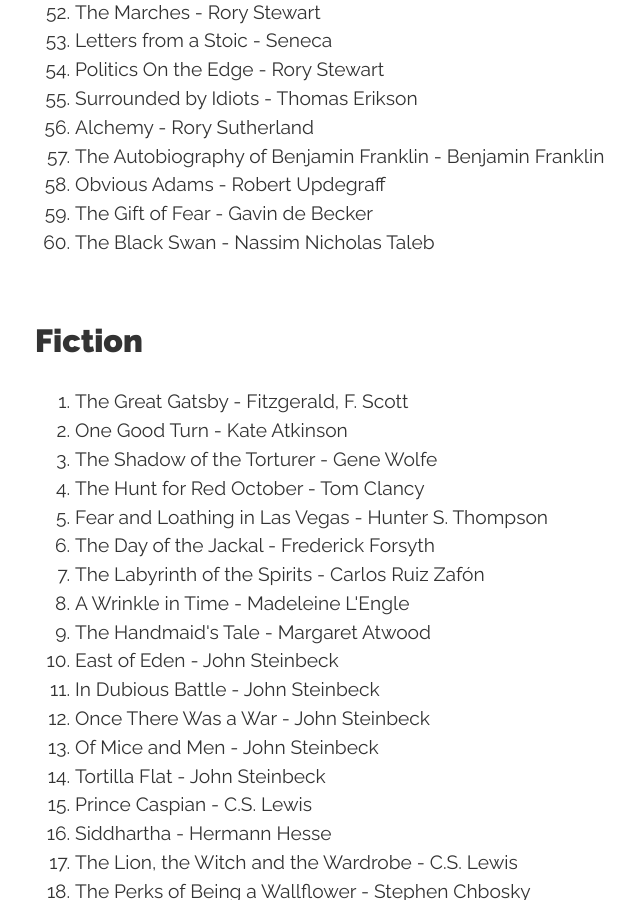
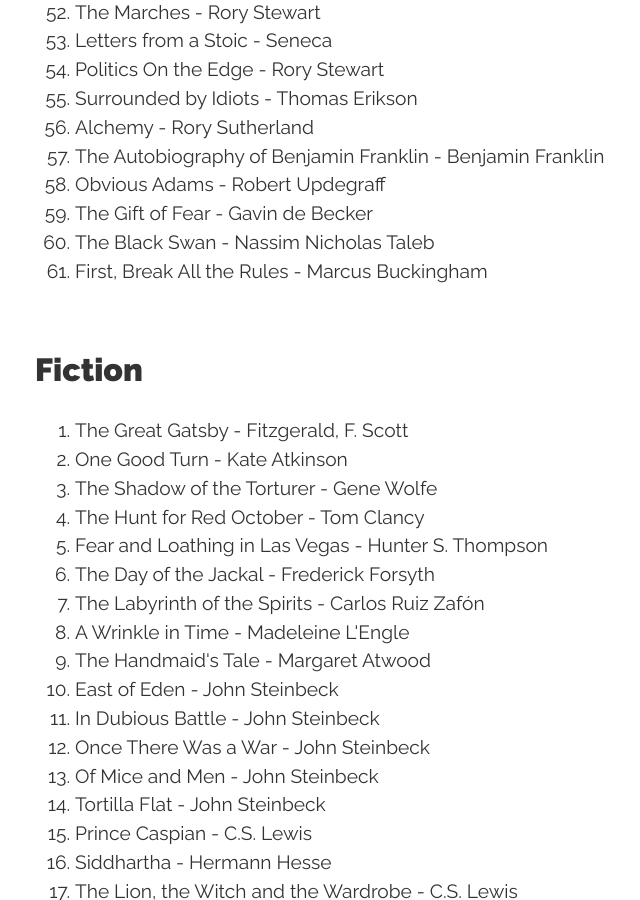
Before and after one commit to conanmercer/conanmercer.github.io, a Jekyll site: the page built from books.html, in a window 1280 px wide and 900 px high, scrolled down 3200 px. Shown: the whole window, without its empty margins (125-765 px from the left). Built offline with Jekyll 4.4.1, drawn with Linux system fonts in a browser that asks for light colours; nearby versions of some CDN libraries; some web fonts are replaced.

Commit message:
add, book

```diff
--- a/books.html
+++ b/books.html
@@ -123,6 +123,7 @@ title: Books
   <li>Obvious Adams - Robert Updegraff</li>
   <li>The Gift of Fear - Gavin de Becker</li>
   <li>The Black Swan - Nassim Nicholas Taleb</li>
+  <li>First, Break All the Rules - Marcus Buckingham</li>
 </ol>
 
 <h2>Fiction</h2>
```
